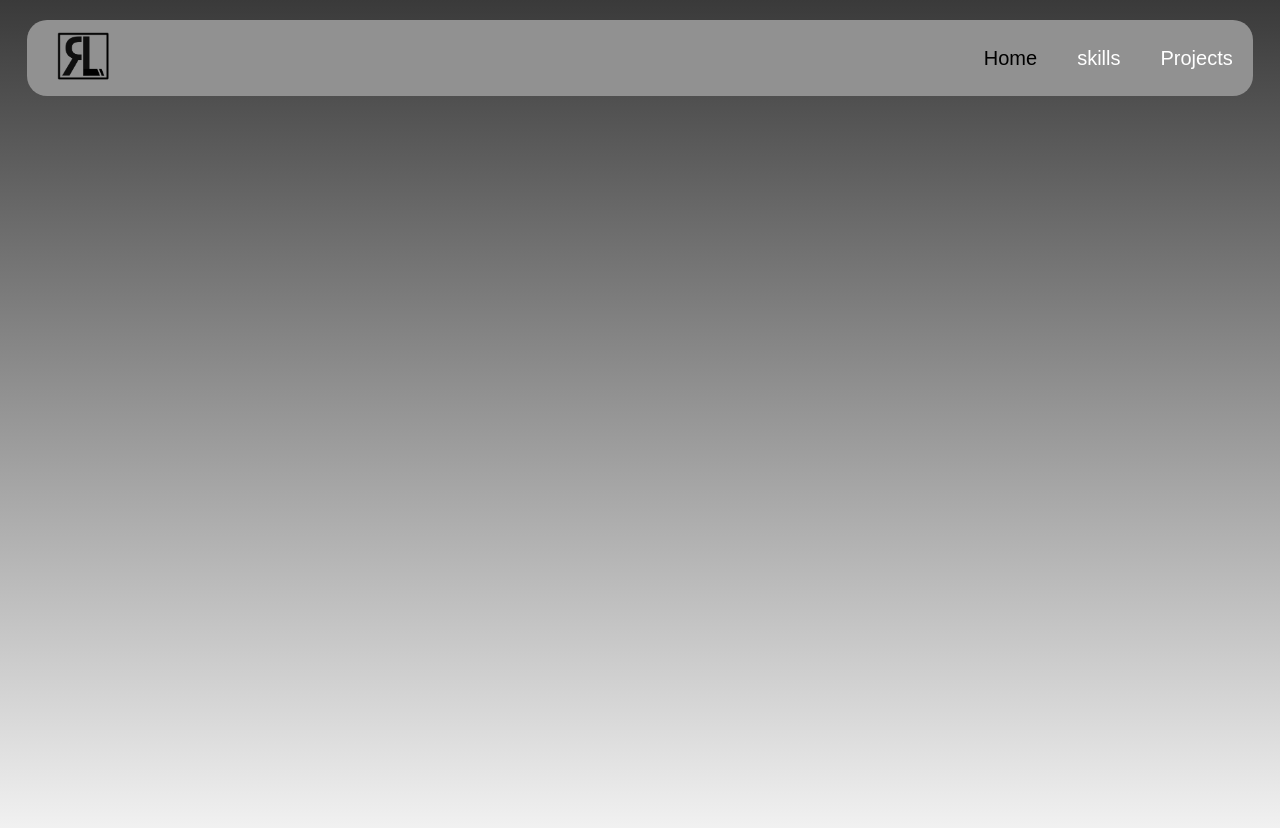
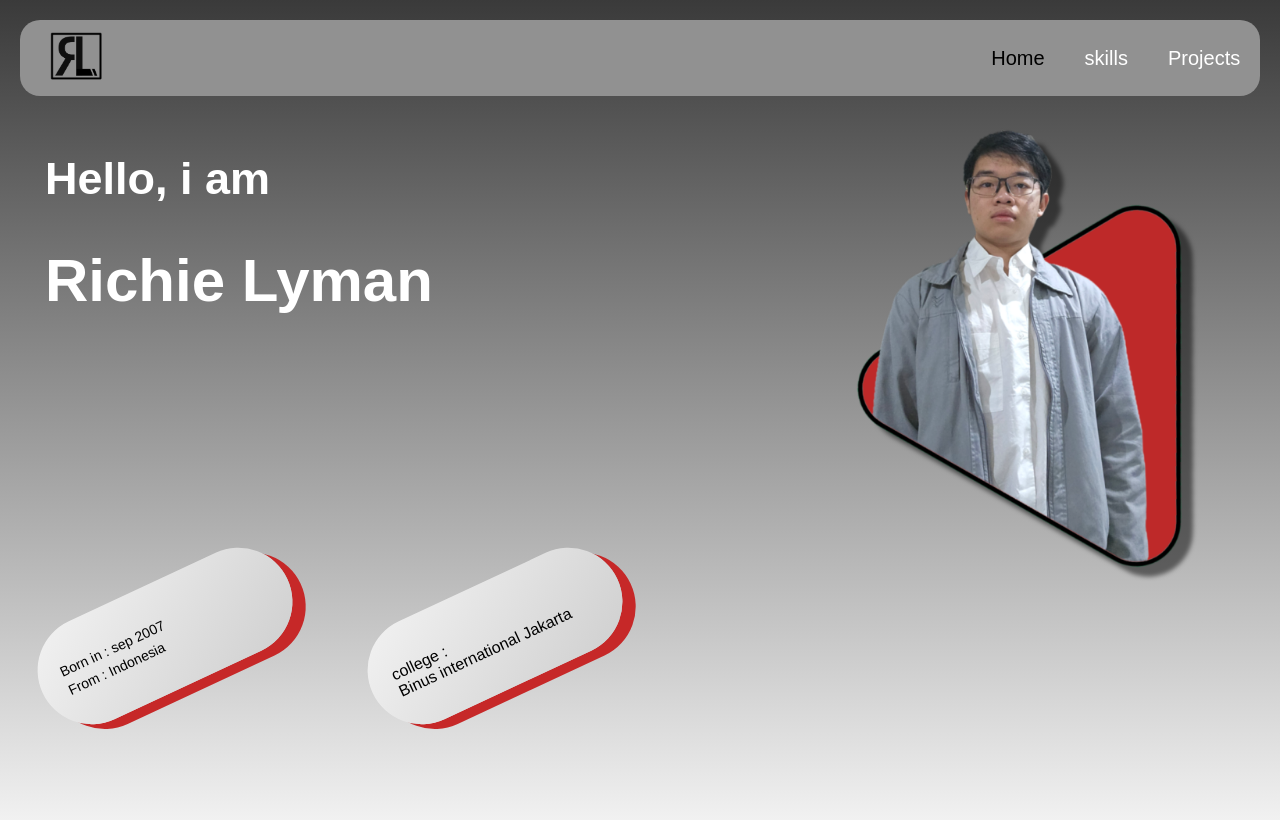
Before and after one commit to richielyman/HCI-WEEK06-LAB-RICHIE, a plain HTML site: page index.html in a window 1280 px wide. Drawn offline with Linux system fonts and the light colour scheme.

Commit message:
first commit
Signed-off-by: richielyman <Richie.lyman@binus.ac.id>

```diff
--- a/index.html
+++ b/index.html
@@ -9,7 +9,7 @@
 </head>
 <body>
 
-
+<!--main nav-->
 <div class="main-nav">
 
     <div class="pict-container">
@@ -26,12 +26,31 @@
 
 </div>
 
+<!--main info-->
 <div class="main-container">
-    <di>
+  <div class="mini-main-container"> <!--mini container-->
+    <div style="color: white;font-size: 30px;">
+        <p><h2> Hello, i am</h2></p>
+        <p><h1> Richie Lyman</h1></p>
+    </div>
+    <div class="main-image-container">
+      <img src="main.png" class="main-image"/>
+    </div>
+  </div>
 
-    </di>
+
+    <div class="info">
+      <div class="card">
+        <p>Born in : sep 2007<br>From : Indonesia</p>
+      </div>
+      <div class="card">
+        <br>college :<br>Binus international Jakarta</p>
+      </div>
+      </div>
 
 </div>
 
+
+
 </body>
 </html>
--- a/style.css
+++ b/style.css
@@ -3,6 +3,7 @@ body {
   height: 100vh;
   overflow-x: hidden;
   font-family: Arial, Helvetica, sans-serif;
+  margin: 0;
 }
 
 a{
@@ -49,3 +50,49 @@ a{
 }
 
 /*--main body--*/
+
+.main-container{
+    height: 600px;
+    margin: 15px;
+    padding-left: 30px;
+    padding-right: 30px;
+}
+
+.mini-main-container{
+  display: flex;
+  width: 100%;
+}
+
+.main-image{
+  width: 500px;
+  filter: drop-shadow(12px 10px 2px rgba(0, 0, 0, 0.5));
+}
+
+.main-image-container{
+  position: absolute;
+  right: 0;
+}
+
+/*chat gpt cards*/
+.info {
+  display: flex;
+  gap: 60px;
+  margin-top: 60px;
+  position: absolute;
+  bottom: 100px;
+  left: 20px;
+  padding: 10px;
+}
+.card {
+  background: linear-gradient(145deg, #f2f2f2, #cfcfcf);
+  color: black;
+  padding: 20px 25px;
+  border-radius: 60px;
+  box-shadow: 10px 10px 0px #c62828;
+  width: 220px;
+  transform: rotate(-25deg);
+}
+.card p {
+  font-size: 14px;
+  line-height: 1.4;
+}
```
Also changed, not shown: project.html (added, +31 -0 lines), skills.html (added, +31 -0 lines).
